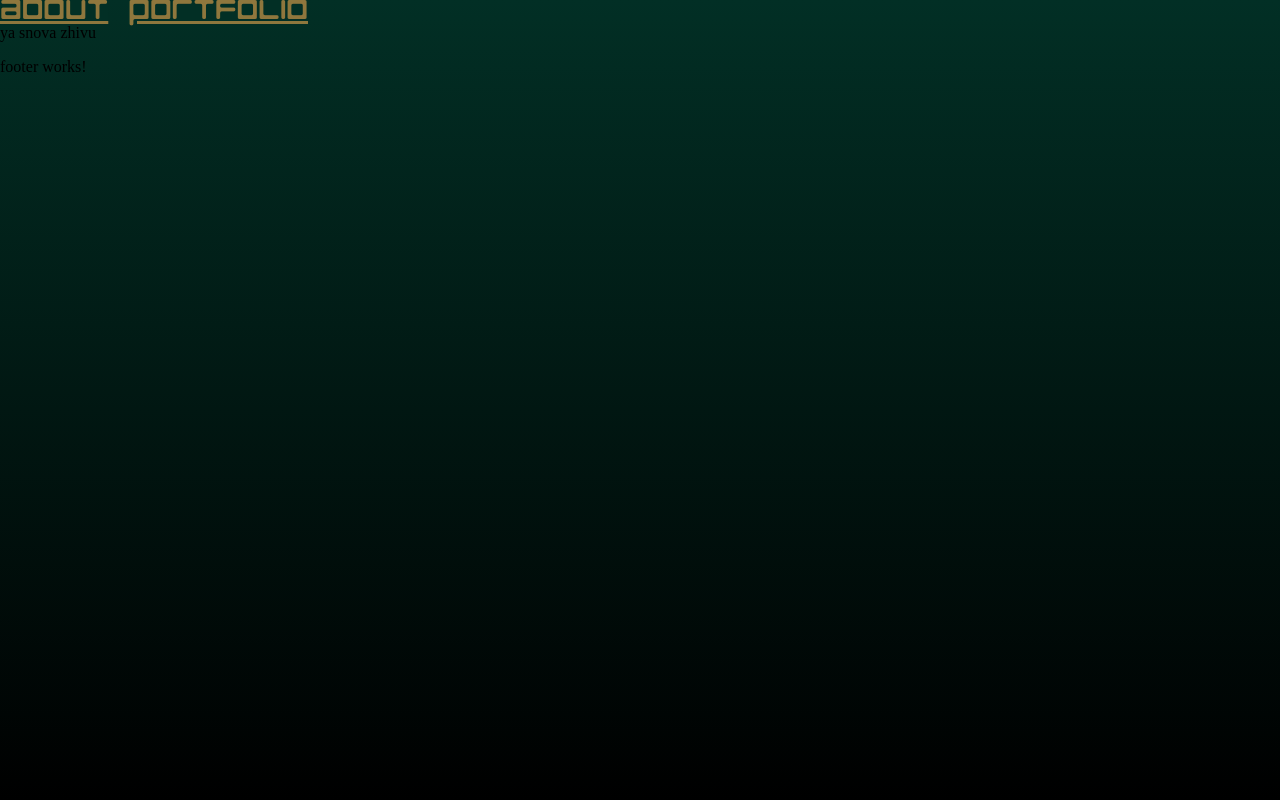
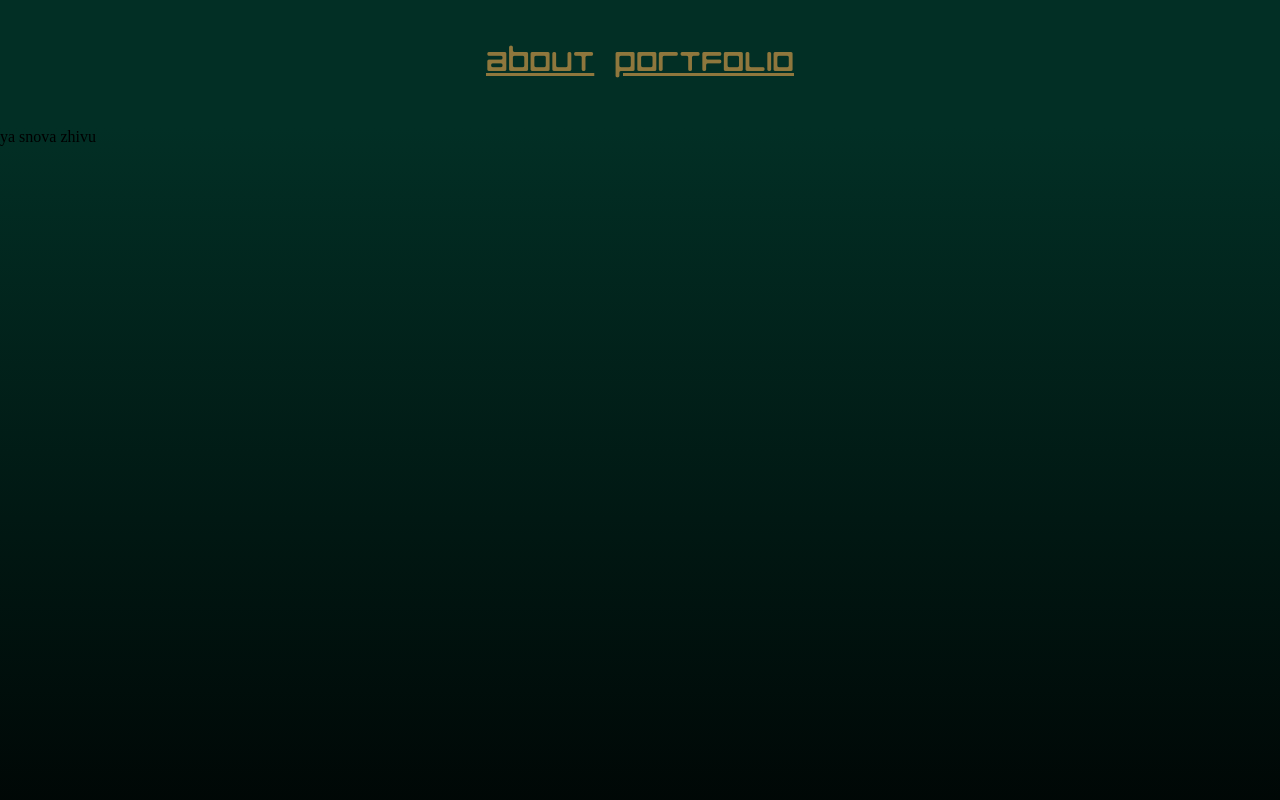
Before and after one commit to daomatys/daomatys-web-fortress, an Angular app: page / in a window 1280 px wide. Shown: the top 800 px of the page. Built offline with nearby package versions, Linux system fonts and the light colour scheme.

Commit message:
Project outlook is under construction 3: another style additions according to figma layouts

```diff
--- a/src/app/components/footer/footer.component.scss
+++ b/src/app/components/footer/footer.component.scss
@@ -0,0 +1,10 @@
+@import '/src/variables/variables.scss';
+
+.app-footer {
+  display: flex;
+  align-items: center;
+  justify-content: center;
+  width: 100%;
+  height: 64px;
+  background-color: $color_black;
+}
--- a/src/app/components/header/header.component.scss
+++ b/src/app/components/header/header.component.scss
@@ -1,4 +1,14 @@
+@import '/src/variables/variables.scss';
+@import '/src/assets/fonts/neonize/fonts.scss';
+
 .app-header {
+  display: flex;
+  align-items: center;
+  justify-content: center;
+  width: 100%;
+  height: 128px;
+  background-color: $color_primary;
+
   &__navbar {
     display: flex;
     gap: 20px;
--- a/src/app/components/link/link.component.scss
+++ b/src/app/components/link/link.component.scss
@@ -5,6 +5,4 @@
   font-family: Razer-Blackwidow-Regular;
   font-size: 2rem;
   color: $color_secondary;
-  height: 128px;
-  background-color: $color_primary;
 }
--- a/src/styles.scss
+++ b/src/styles.scss
@@ -1,7 +1,10 @@
 @import '/src/variables/variables.scss';
 
 body {
+  margin: 0;
+}
+
+main {
   background-image: $gradient_primary;
-  margin: 0;
   height: 100vh;
 }
```
